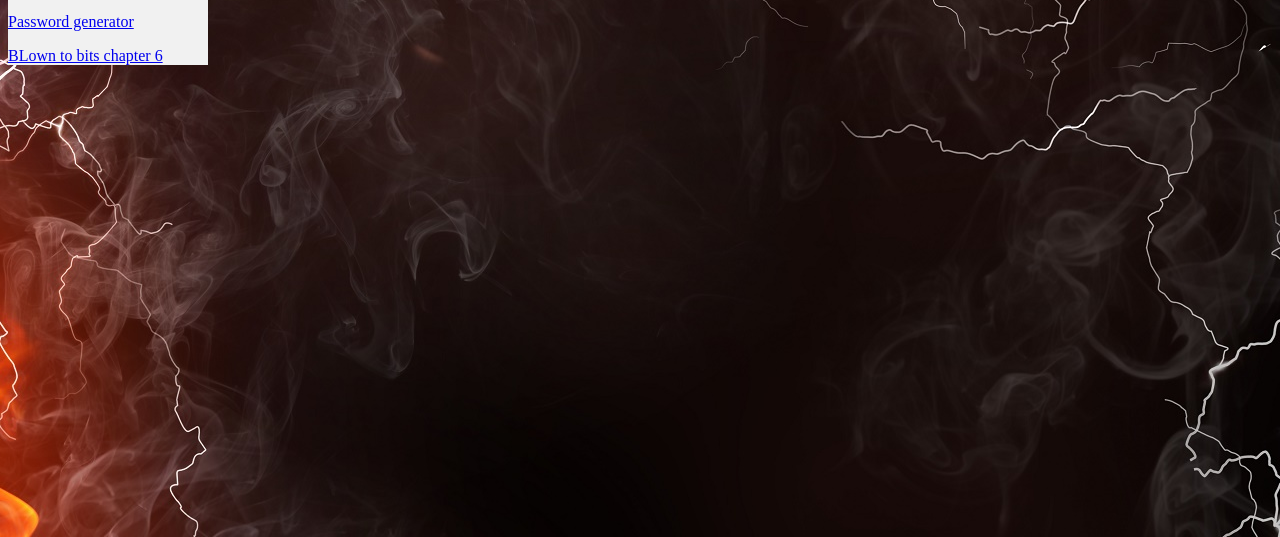
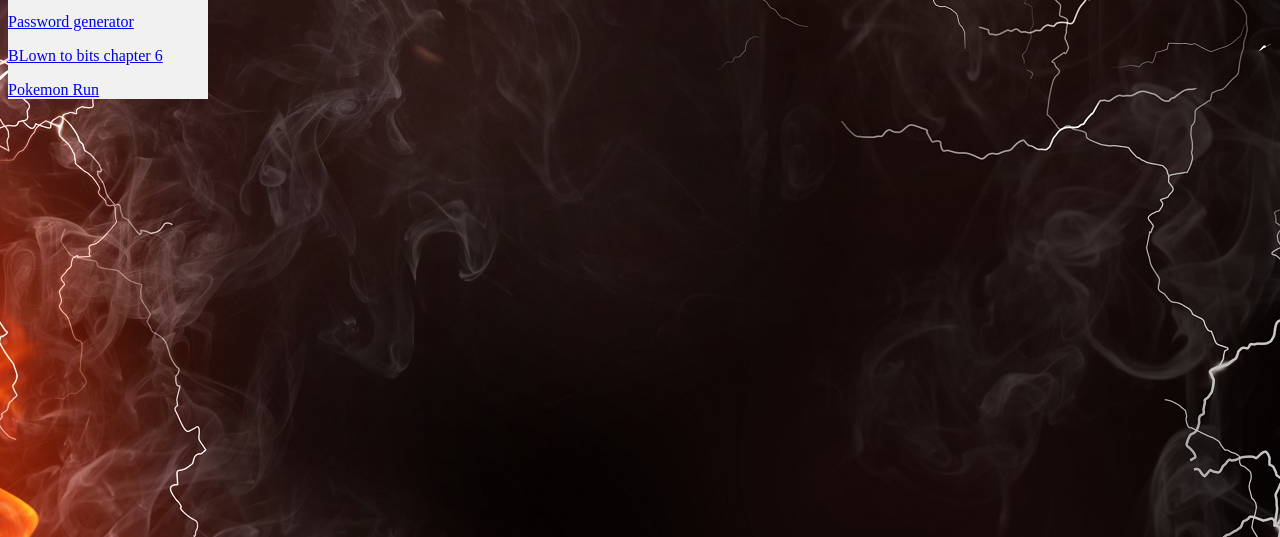
Before and after one commit to Varen21/VarenSabino.gitHub.io, a plain HTML site: page contact.html in a window 1280 px wide. Shown: the part 263-800 px from the top of the page. Drawn offline with Linux system fonts and the light colour scheme.

Commit message:
Update contact.html

```diff
--- a/contact.html
+++ b/contact.html
@@ -21,3 +21,4 @@
 <p> Email: varen21.sabino@gmail.com</p>
  <p><a  href="https://docs.google.com/document/d/1hQs9LoGfacCntnhPu7FR1ueo1Zx9V3fGew0V4UKnVM8/edit">Password generator</a></p>
         <p><a href="https://docs.google.com/presentation/d/1tnRvW4ZpLWTTv9Lndbx1zTb2_8tcWH-GshWICdbK9H0/edit#slide=id.p">BLown to bits chapter 6</a></p>
+      <p><a href="https://scratch.mit.edu/projects/330199767">Pokemon Run</a></p>
```
